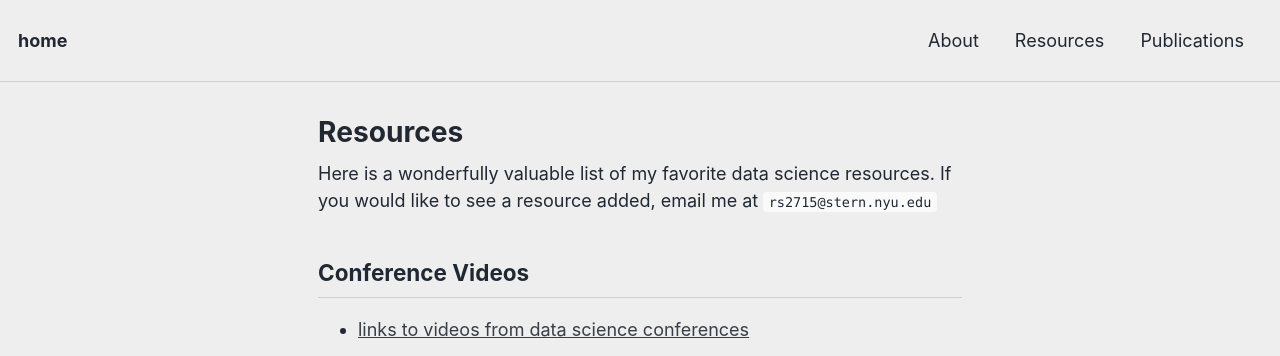
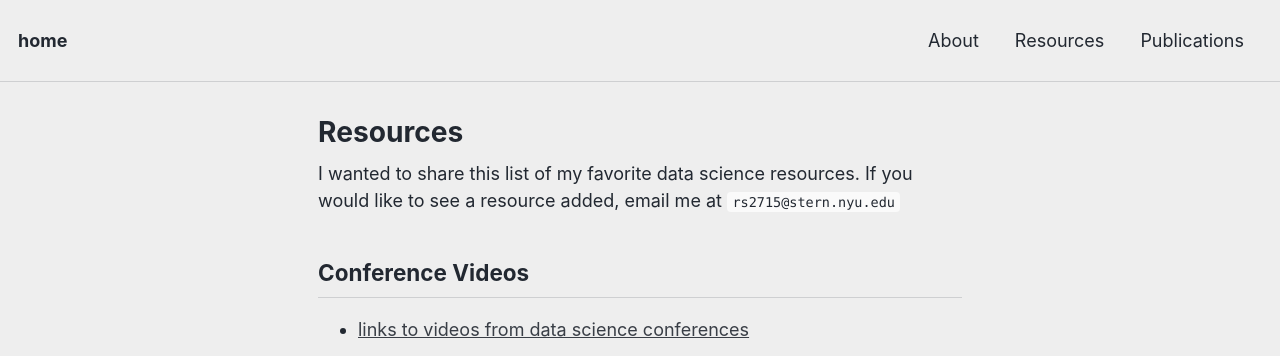
Before and after one commit to reshamas/reshamas.github.io, a Jekyll site: the page built from resources/index.md, in a window 1280 px wide. Shown: the top 356 px of the page. Built offline with Jekyll 4.4.1, drawn with Linux system fonts in a browser that asks for light colours.

Commit message:
Update index.md

```diff
--- a/resources/index.md
+++ b/resources/index.md
@@ -5,7 +5,7 @@ tags:
 comments: false
 ---
 
-Here is a wonderfully valuable list of my favorite data science resources.  If you would like to see a resource added, email me at `rs2715@stern.nyu.edu`
+I wanted to share this list of my favorite data science resources.  If you would like to see a resource added, email me at `rs2715@stern.nyu.edu`
 
 ## Conference Videos
 * [links to videos from data science conferences](conf_videos.md)
```
